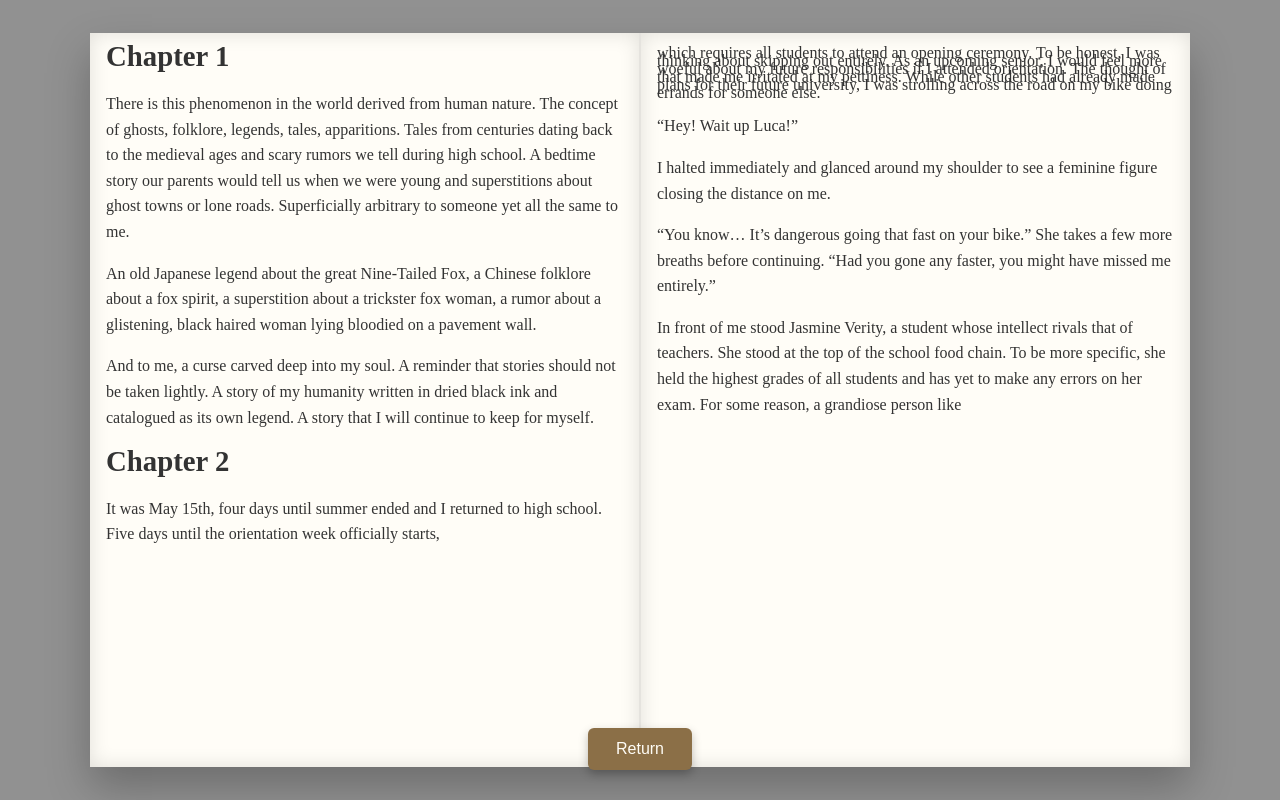
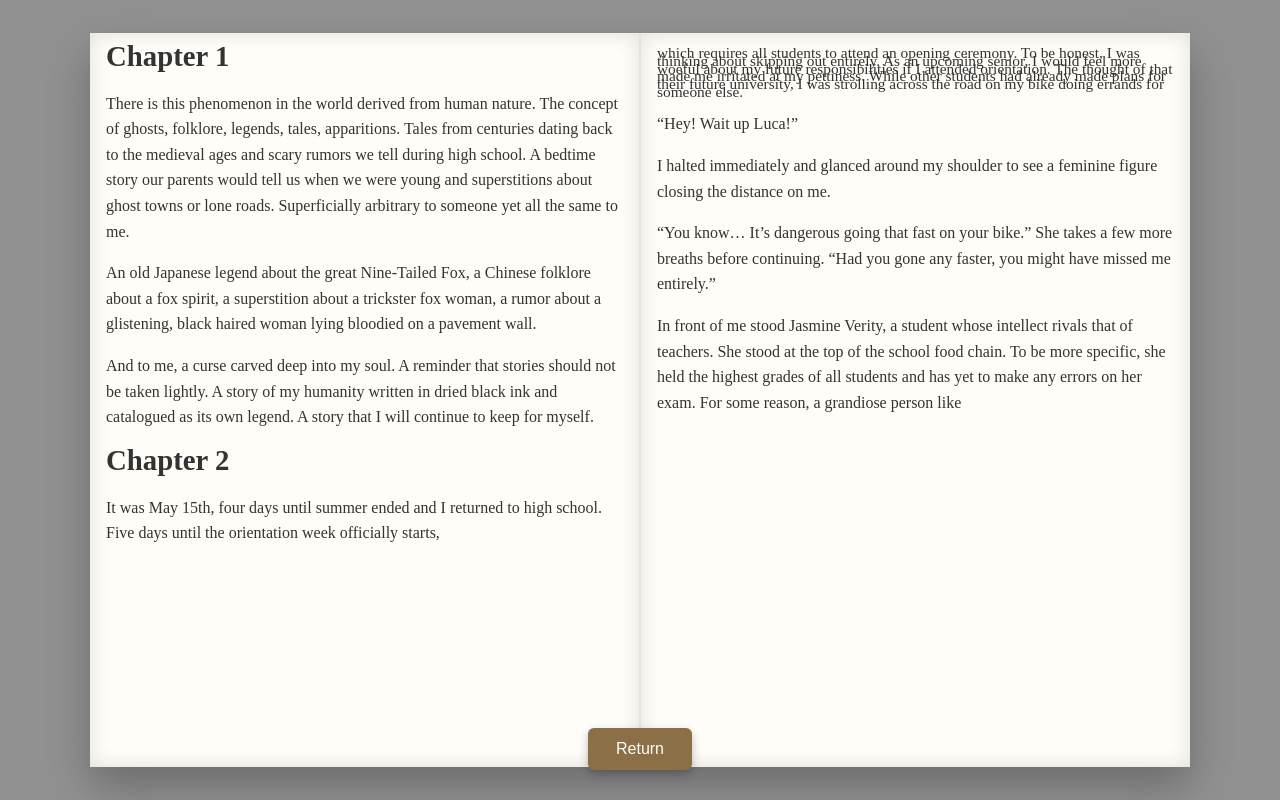
Before and after one commit to Vlam-Git/Digital-Bookshelf, a plain HTML site: page collection/book1/index.html in a window 1280 px wide. Drawn offline with Linux system fonts and the light colour scheme.

Commit message:
Update book_style.css

```diff
--- a/collection/book1/book_style.css
+++ b/collection/book1/book_style.css
@@ -161,7 +161,7 @@ body {
 .page {
     font-family: "Times New Roman", serif;
 	overflow-y: auto;
-    font-size: 1rem;
+    font-size: clamp(0.9rem, 1.2vw, 1rem);
     line-height: 0.5;
     padding: 1rem;
 }
```
